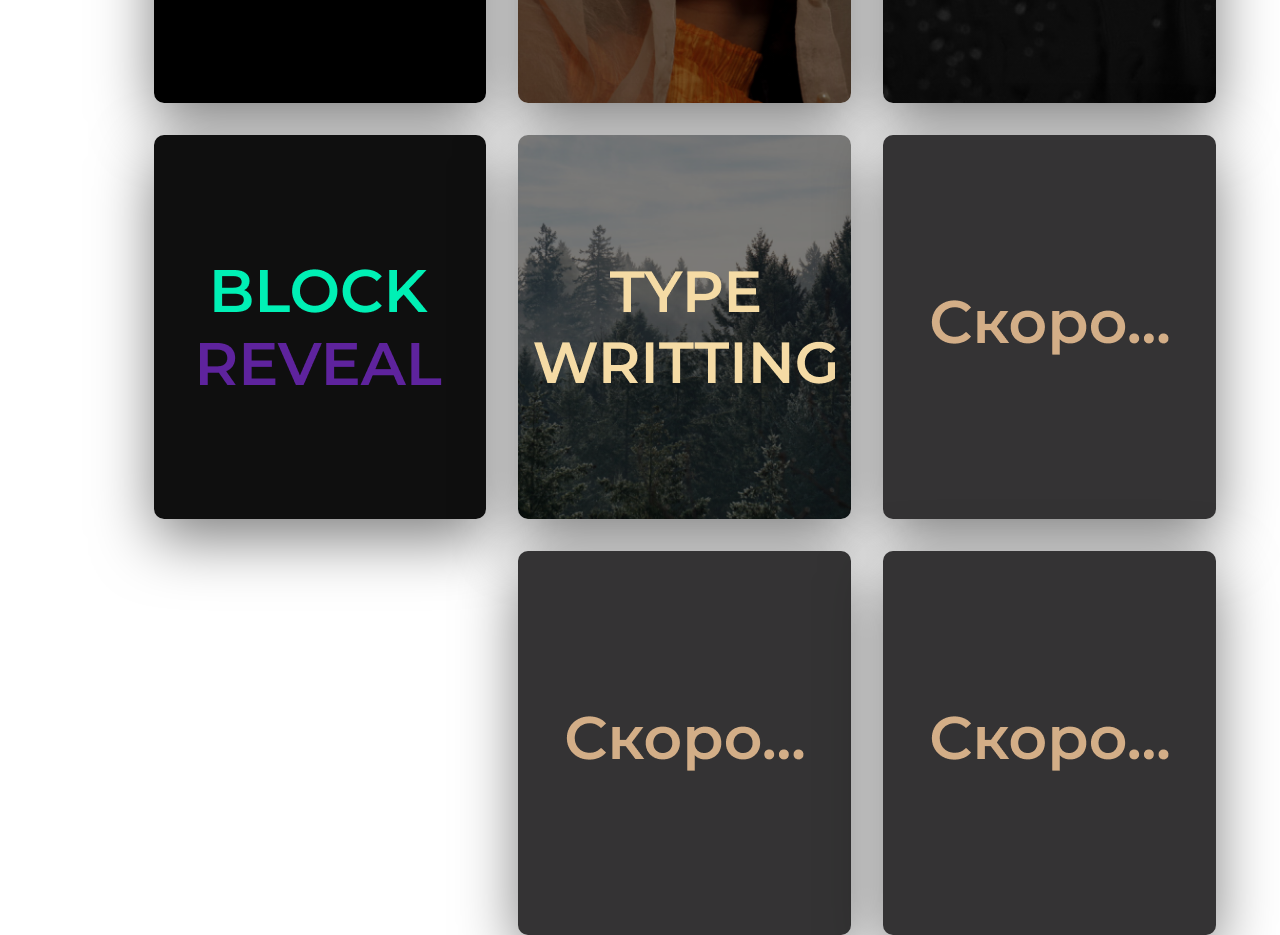
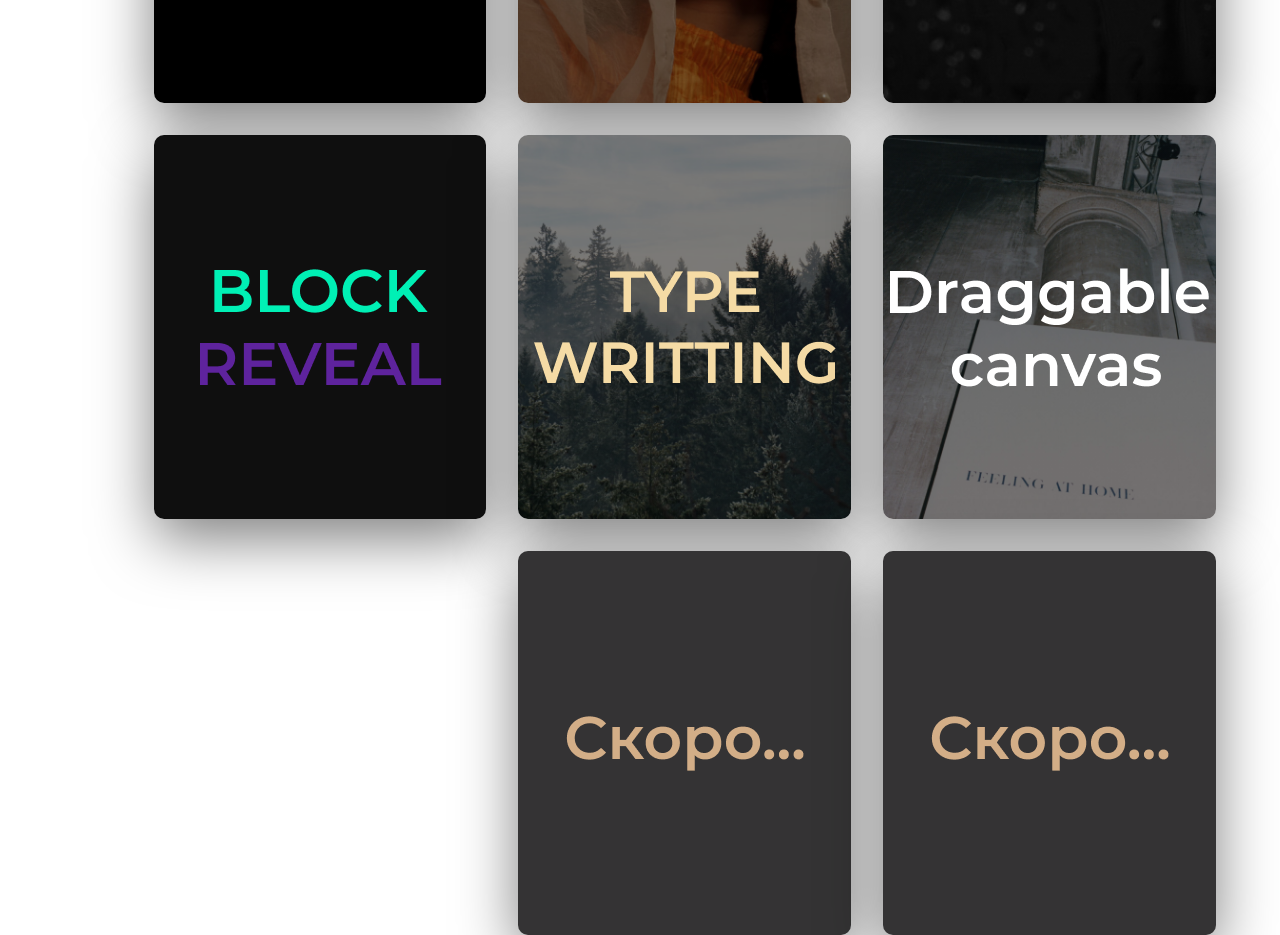
Before and after one commit to oleoot/Portfolio, a plain HTML site: page index.html in a window 1280 px wide. Shown: the part 8720-9655 px from the top of the page. Drawn offline with nearby package versions, Linux system fonts and the light colour scheme; a script that the page names is missing; files whose address does not match are found by name.

Commit message:
New animation project

```diff
--- a/css/projects-bg.css
+++ b/css/projects-bg.css
@@ -52,3 +52,6 @@
     #typewritting{
     background: linear-gradient(rgba(0,0,0,0.5), rgba(0,0,0,0.5)),url(../img/projects/animation/type-writting/typewritting-bg.png) center/100% 100%;
     }
+#draggable-canvas{
+    background: linear-gradient(rgba(0,0,0,0.5), rgba(0,0,0,0.5)),url(../img/projects/animation/draggable-canvas/draggable-canvas-bg.png) center/100% 100%;
+}
--- a/index.html
+++ b/index.html
@@ -332,8 +332,8 @@
                     <img src="img/projects/animation/type-writting/typewritting.png" alt="typewritting"
                         class="items-m-img">
                 </a>
-                <a href="#" target="_blank" class="items-m">
-                    <img src="img/projects/soon.png" alt="" class="items-m-img">
+                <a href="https://draggable-canvas.netlify.com/" target="_blank" class="items-m" id="draggable-canvas">
+                    <img src="img/projects/animation/draggable-canvas/draggable-canvas.png" alt="" class="items-m-img">
                 </a>
                 <a href="#" target="_blank" class="items-m">
                     <img src="img/projects/soon.png" alt="" class="items-m-img">
```
Also changed, not shown: img/projects/animation/draggable-canvas/draggable-canvas-bg.png (added), img/projects/animation/draggable-canvas/draggable-canvas.png (added).
